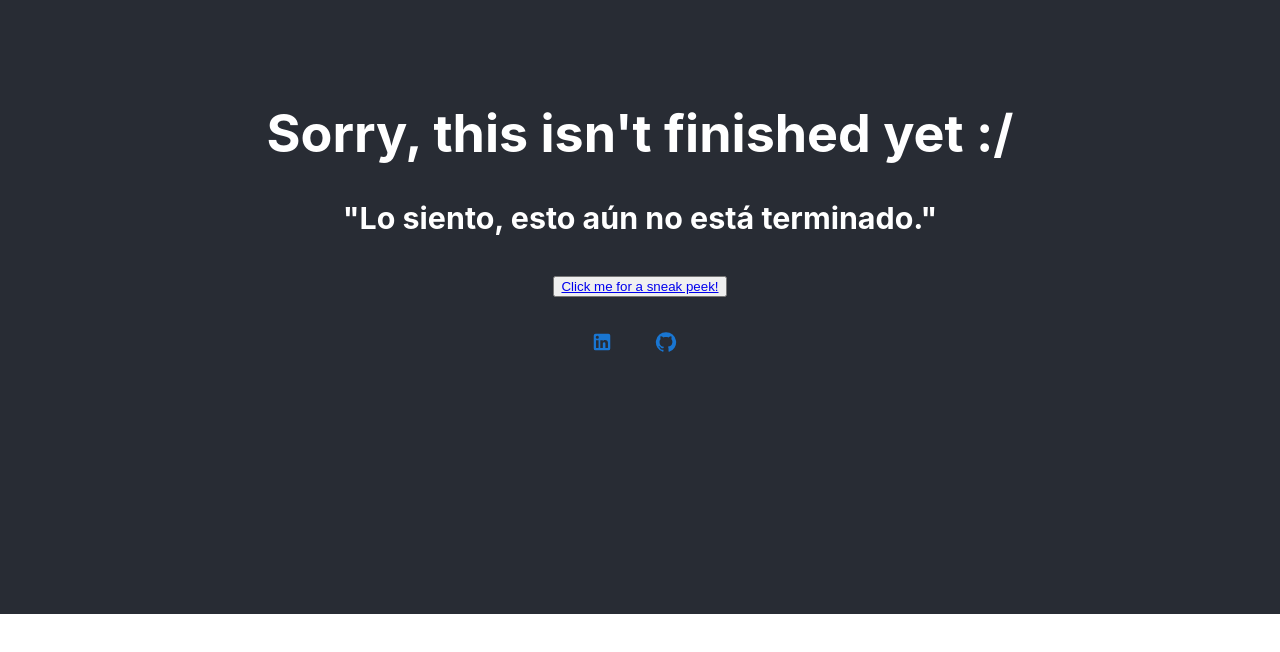
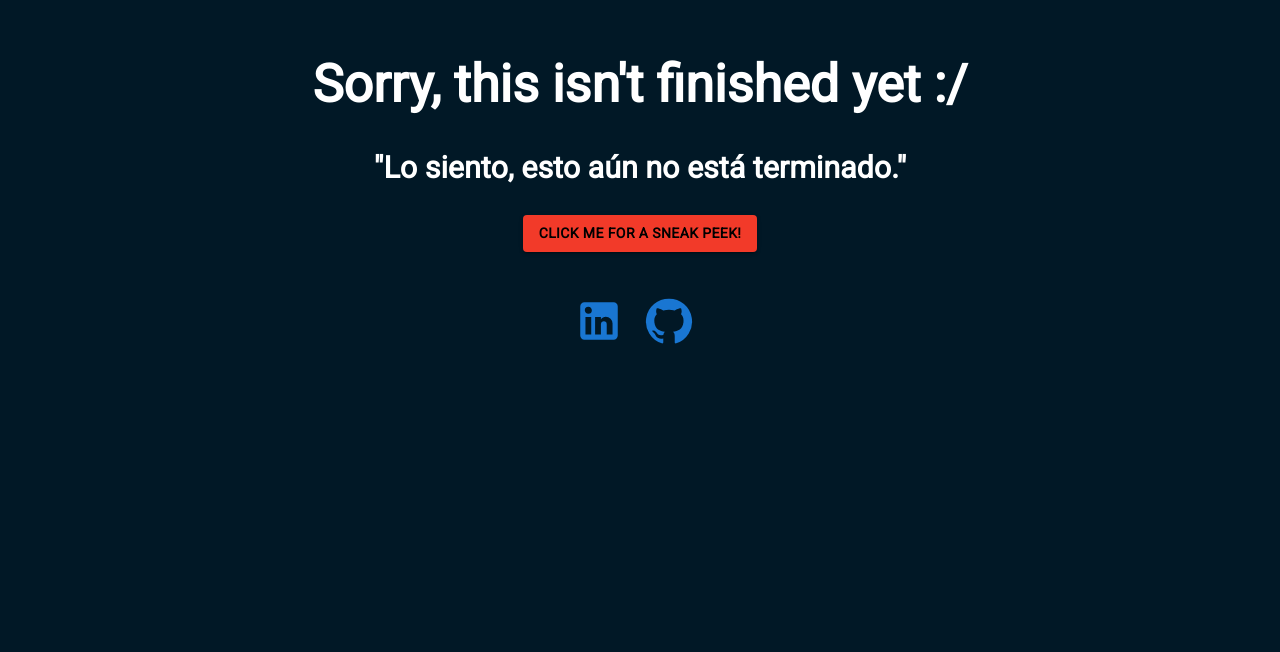
Before and after one commit to her4z/web-cv, a React (Create React App) app: page / in a window 1280 px wide. Shown: the part 186-838 px from the top of the page. Before the commit the page ends 800 px from the top, so only its background shows below. Built offline with nearby package versions, Linux system fonts and the light colour scheme.

Commit message:
button troll styled and WCV-6

```diff
--- a/src/App.css
+++ b/src/App.css
@@ -1,38 +1,11 @@
 .App {
-  text-align: center;
+  width: 100%;
+  height: 100%;
+
 }
 
-.App-logo {
-  height: 40vmin;
-  pointer-events: none;
+html{
+  height: 100%;
+  background-color: #011826;
+
 }
-
-@media (prefers-reduced-motion: no-preference) {
-  .App-logo {
-    animation: App-logo-spin infinite 20s linear;
-  }
-}
-
-.App-header {
-  background-color: #282c34;
-  min-height: 100vh;
-  display: flex;
-  flex-direction: column;
-  align-items: center;
-  justify-content: center;
-  font-size: calc(10px + 2vmin);
-  color: white;
-}
-
-.App-link {
-  color: #61dafb;
-}
-
-@keyframes App-logo-spin {
-  from {
-    transform: rotate(0deg);
-  }
-  to {
-    transform: rotate(360deg);
-  }
-}
--- a/src/App.tsx
+++ b/src/App.tsx
@@ -7,11 +7,7 @@ class App extends React.Component {
   render(){
     return (
       <div className="App">
-        <div className="App-header">
-          <React.Fragment>
-            <Home></Home>
-          </React.Fragment>
-        </div>
+          <Home></Home>
       </div>
     );
   }
--- /dev/null
+++ b/src/components/Home/Home.css
@@ -0,0 +1,24 @@
+@import url('https://fonts.googleapis.com/css2?family=Roboto&display=swap');
+h1{
+    font-family: 'Roboto', sans-serif;
+    text-align: center;
+}
+h3{
+    font-family: 'Roboto', sans-serif;
+    text-align: center;
+}
+.button-troll{
+    font-family: 'Roboto', sans-serif;
+    width: fit-content;
+    margin: 0 auto;
+}
+.container{
+    width: 100%;
+    background-color: #011826;
+    color: white;
+    font-size: calc(10px + 2vmin);
+    margin-top: 30vh;
+}
+.social-buttons{
+    margin-top: 3%;
+}
--- a/src/components/Home/Home.tsx
+++ b/src/components/Home/Home.tsx
@@ -1,28 +1,38 @@
+import './Home.css';
 import React, { Component } from 'react'
 import { Button } from '@material-ui/core';
 import LinkedInIcon from '@material-ui/icons/LinkedIn';
 import GitHubIcon from '@material-ui/icons/GitHub';
 
 
+
+
 export default class Home extends Component {
     render() {
         return (
-            <div style={{width: '100%', height: '100%'}}>
+            <div className="container" style={{width: '100%', height: '100%'}}>
                 <h1>Sorry, this isn't finished yet :/</h1>
                 <h3>"Lo siento, esto aún no está terminado."</h3>
-                <button> <a target="_blank" href="https://youtu.be/dQw4w9WgXcQ">Click me for a sneak peek!</a> </button>
-                <div style={{marginTop: '2%'}}>
+                <div className="button-troll">
                     <Button
-                    size="large"
+                        target="_blank"
+                        href="https://youtu.be/dQw4w9WgXcQ"
+                        variant="contained"
+                        style={{backgroundColor: '#F23A29', color: 'black', fontWeight: 600}}
+                    >Click me for a sneak peek!</Button>
+                </div>
+                <div className="social-buttons" style={{textAlign: 'center'}}>
+                    <Button
+                    className="button_icon"
                     href="https://www.linkedin.com/in/sebastianheras/"
                     target="_blank"
-                    startIcon={<LinkedInIcon/>}
+                    startIcon={<LinkedInIcon style={{height: '50px', width: '50px'}}/>}
                     />
                     <Button
-                    size="large"
+                    className="button_icon"
                     href="https://github.com/her4z"
                     target="_blank"
-                    startIcon={<GitHubIcon/>}
+                    startIcon={<GitHubIcon style={{height: '50px', width: '50px'}}/>}
                     />
                 </div>
             </div>
--- a/src/index.css
+++ b/src/index.css
@@ -7,6 +7,17 @@ body {
   -moz-osx-font-smoothing: grayscale;
 }
 
+#root{
+  min-height: 100vh;
+}
+
+body{
+  height: 100%;
+}
+html{
+  height: 100%;
+}
+
 code {
   font-family: source-code-pro, Menlo, Monaco, Consolas, 'Courier New',
     monospace;
```
Also changed, not shown: 2 other files (tests, documents, lock files or other folders).
